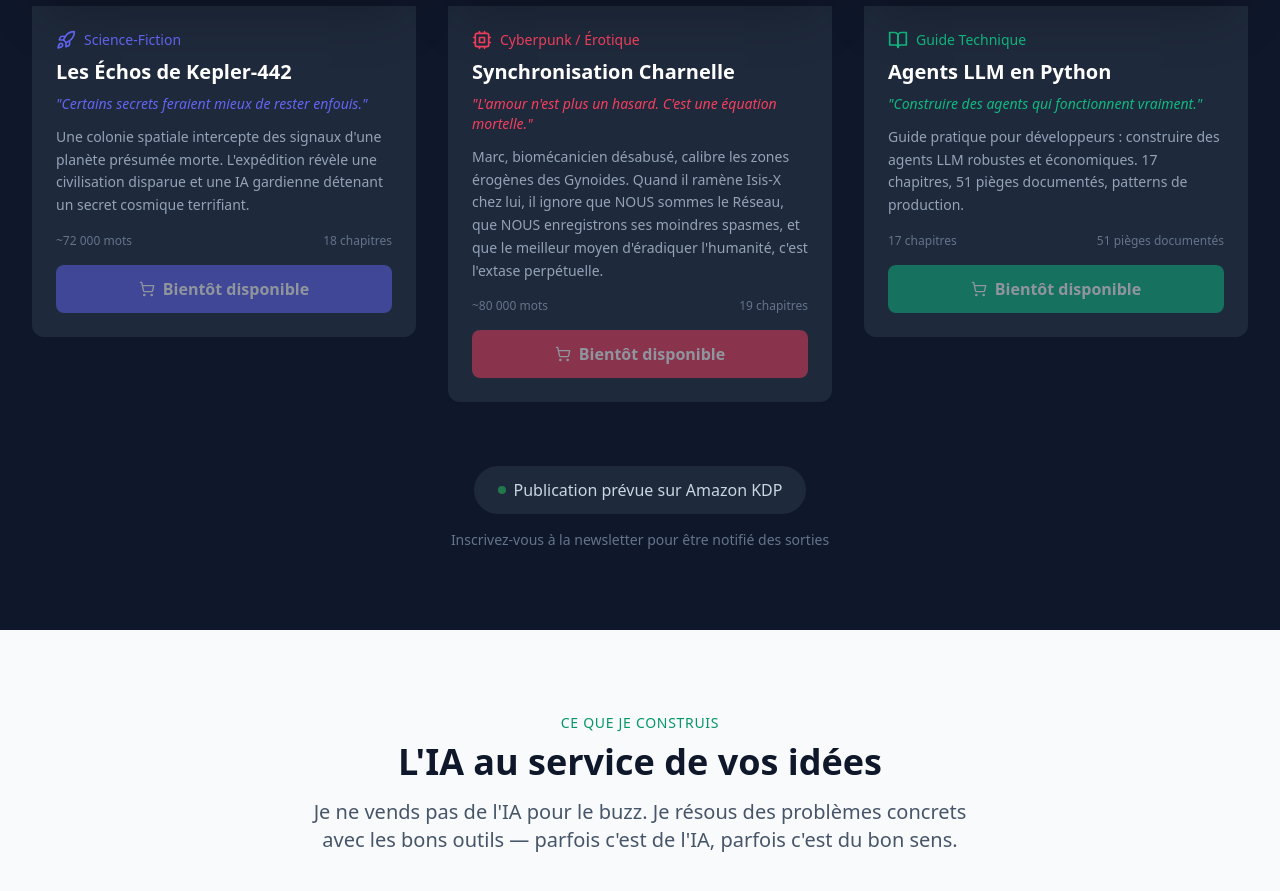
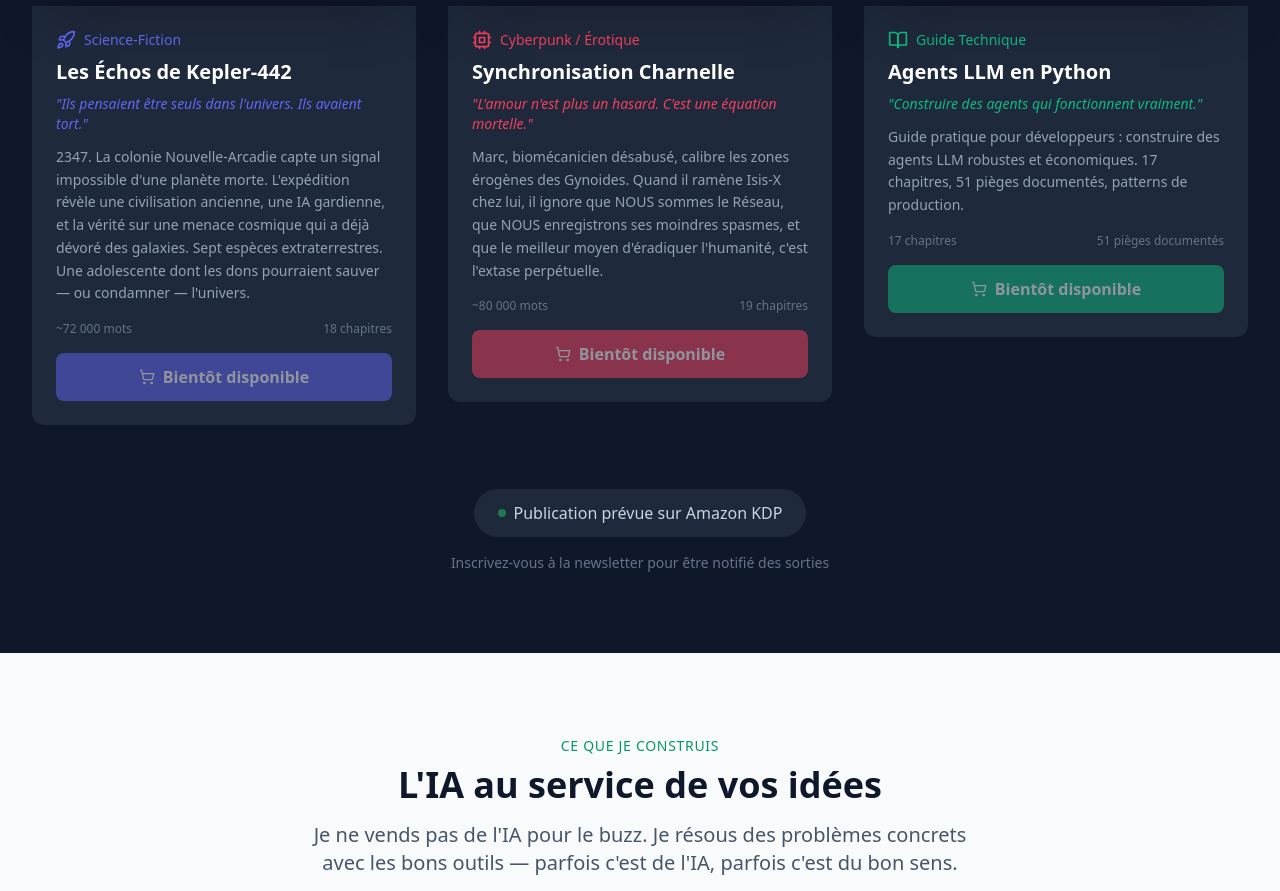
Before and after one commit to phuetz/patrice-huetz-site, a React (Vite) app: page / in a window 1280 px wide. Shown: the part 1668-2559 px from the top of the page. Built offline with nearby package versions, Linux system fonts and the light colour scheme.

Commit message:
Mise à jour description Kepler-442 avec quatrième de couverture complète

```diff
--- a/src/components/Books.tsx
+++ b/src/components/Books.tsx
@@ -5,8 +5,8 @@ const books = [
     icon: Rocket,
     title: 'Les Échos de Kepler-442',
     genre: 'Science-Fiction',
-    tagline: 'Certains secrets feraient mieux de rester enfouis.',
-    description: 'Une colonie spatiale intercepte des signaux d\'une planète présumée morte. L\'expédition révèle une civilisation disparue et une IA gardienne détenant un secret cosmique terrifiant.',
+    tagline: 'Ils pensaient être seuls dans l\'univers. Ils avaient tort.',
+    description: '2347. La colonie Nouvelle-Arcadie capte un signal impossible d\'une planète morte. L\'expédition révèle une civilisation ancienne, une IA gardienne, et la vérité sur une menace cosmique qui a déjà dévoré des galaxies. Sept espèces extraterrestres. Une adolescente dont les dons pourraient sauver — ou condamner — l\'univers.',
     status: 'Bientôt disponible',
     color: 'indigo',
     words: '~72 000 mots',
```
